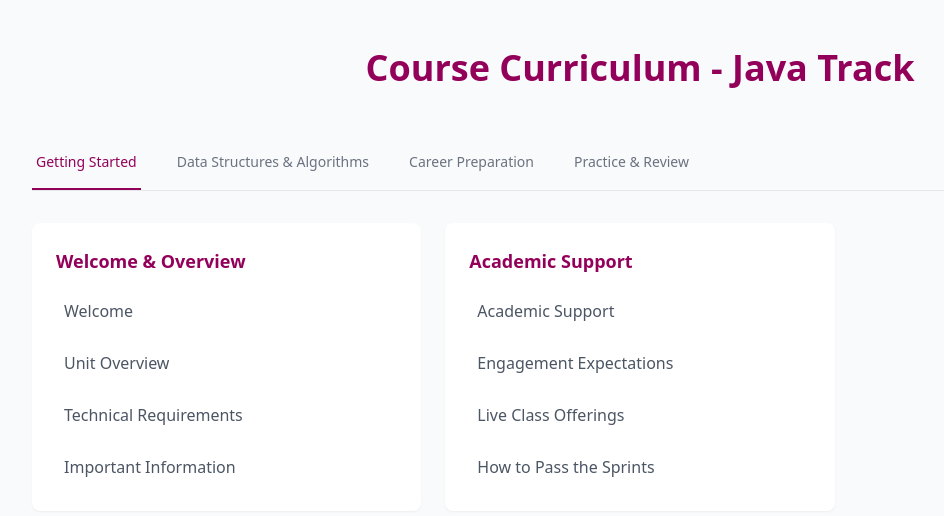
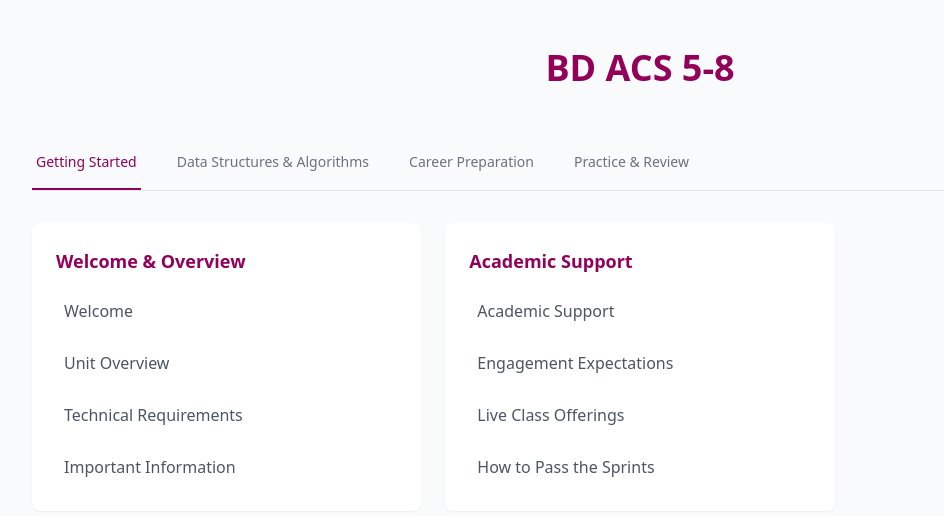
Before and after one commit to decagondev/bd-acs-5-8, a plain HTML site: page index.html in a window 1280 px wide. Shown: the whole page, without its empty margins (0-944 px from the left). Drawn offline with nearby package versions, Linux system fonts and the light colour scheme.

Commit message:
title change

```diff
--- a/index.html
+++ b/index.html
@@ -41,7 +41,7 @@
 </head>
 <body class="bg-gray-50 min-h-screen">
     <div class="max-w-7xl mx-auto px-4 sm:px-6 lg:px-8 py-12">
-        <h1 class="text-4xl font-bold text-center text-primary mb-12">Course Curriculum - Java Track</h1>
+        <h1 class="text-4xl font-bold text-center text-primary mb-12">BD ACS 5-8</h1>
 
         <!-- Main Navigation Tabs -->
         <div class="border-b border-gray-200 mb-8">
```
